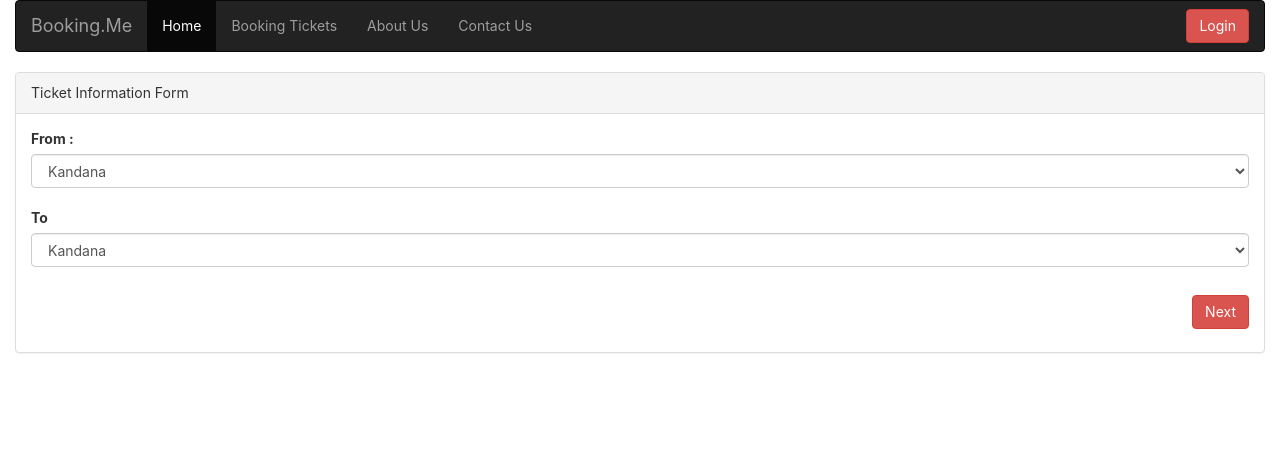
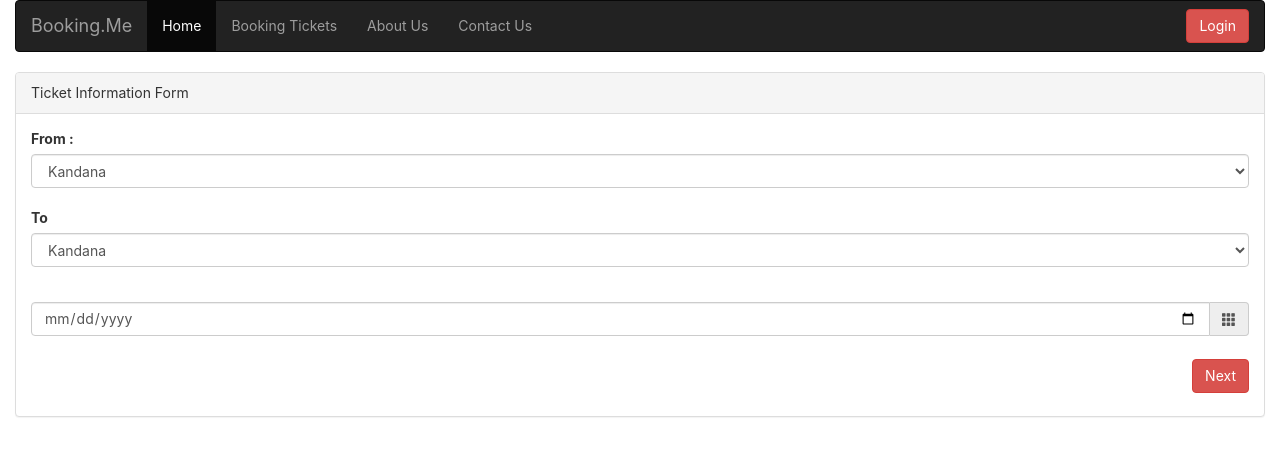
Before and after one commit to melan96/tickets.me_Ticket_Reservation_system, a React (Create React App) app: page /tickets in a window 1280 px wide. Shown: the top 456 px of the page. Built offline with nearby package versions, Linux system fonts and the light colour scheme.

Commit message:
rebase structure for email verifications changes in depencecies

```diff
--- a/package.json
+++ b/package.json
@@ -7,6 +7,7 @@
     "body-parser": "^1.19.0",
     "bootstrap": "^4.3.1",
     "cors": "^2.8.5",
+    "email-verification": "^0.4.6",
     "express": "^4.16.4",
     "mongoose": "^5.5.5",
     "react": "^16.8.6",
--- a/src/Components/TicketBasicInformation.js
+++ b/src/Components/TicketBasicInformation.js
@@ -38,6 +38,19 @@ class TicketBasicInformation extends Component {
                   <option>Negombo</option>
                 </select>
                 <br />
+              </div>
+              <div className="form-group">
+                <div className="input-group date" data-provide="datepicker">
+                  <input
+                    type="date"
+                    className="form-control"
+                    onChange={onFieldChange("date")}
+                  />
+                  <div className="input-group-addon">
+                    <span className="glyphicon glyphicon-th" />
+                  </div>
+                </div>
+              </div>
               <button
                 className="btn btn-danger navbar-btn"
                 style={{ float: "right" }}
@@ -49,14 +62,8 @@ class TicketBasicInformation extends Component {
           </div>
         </div>
       </div>
-      </div>
     );
   }
 }
 
-const myFunc = e => {
-  e.preventDefault();
-  alert("a");
-};
-
 export default TicketBasicInformation;
--- a/src/Components/UserContactInfo.js
+++ b/src/Components/UserContactInfo.js
@@ -23,10 +23,10 @@ class UserContactInfo extends Component {
     const formData = {
       userFullName: this.state.userFullName,
       userEmail: this.state.userEmail,
-      userMobileNumber: "Melan Rashitha Dias",
-      userAddressLine01: "Melan Rashitha Dias",
-      userAddressLine02: "Melan Rashitha Dias",
-      userAddressLine03: " Kandana "
+      userMobileNumber: this.state.userMobileNumber,
+      userAddressLine01: this.state.userAddressLine01,
+      userAddressLine02: this.state.userAddressLine02,
+      userAddressLine03: this.state.userAddressLine03
     };
     axios
       .post("http://localhost:4001/senduser", formData)
```
Also changed, not shown: src/backend/Schemas.js (deleted, +0 -12 lines), src/backend/backend-email-verification/temp_user_model.js (added), src/backend/backend-email-verification/user_model.js (added), 1 other file (tests, documents, lock files or other folders). Lines whose indentation alone changed are shown as unchanged.
